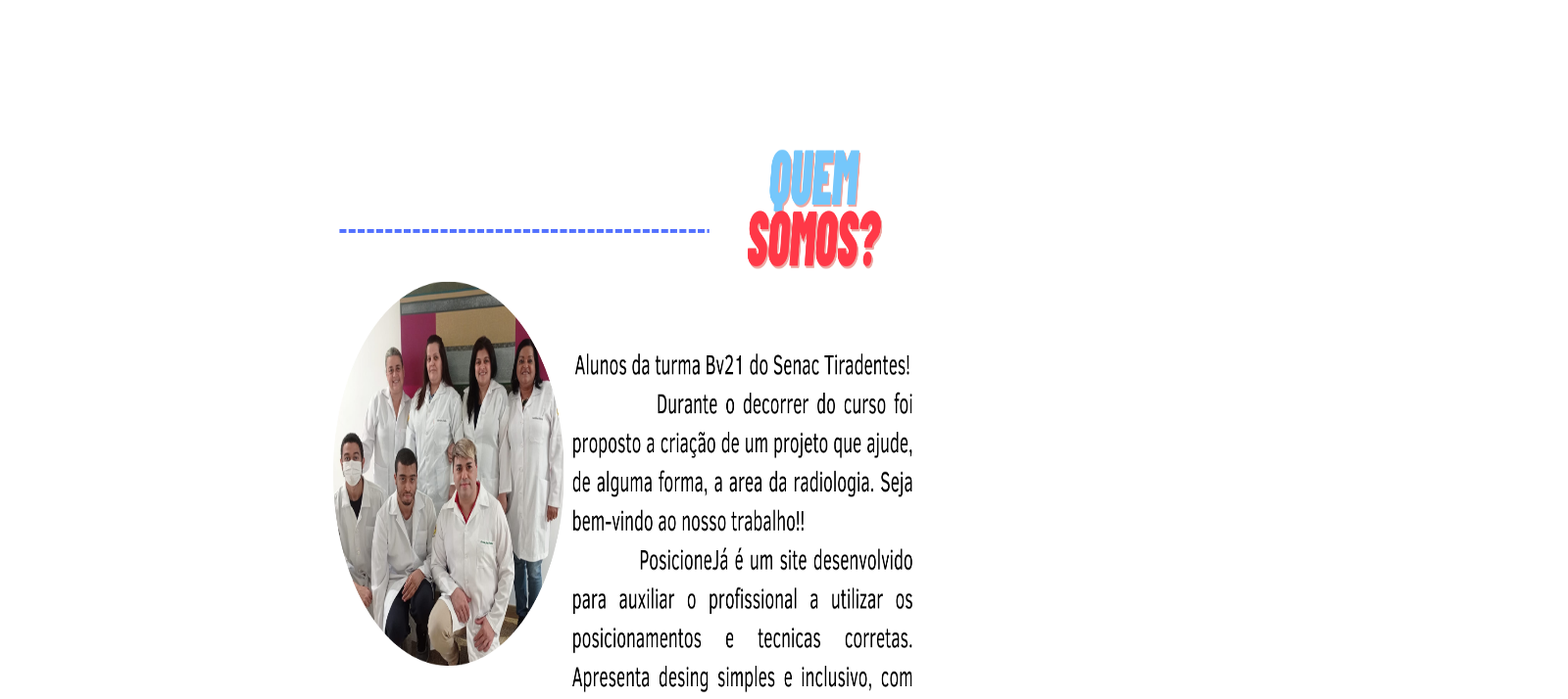
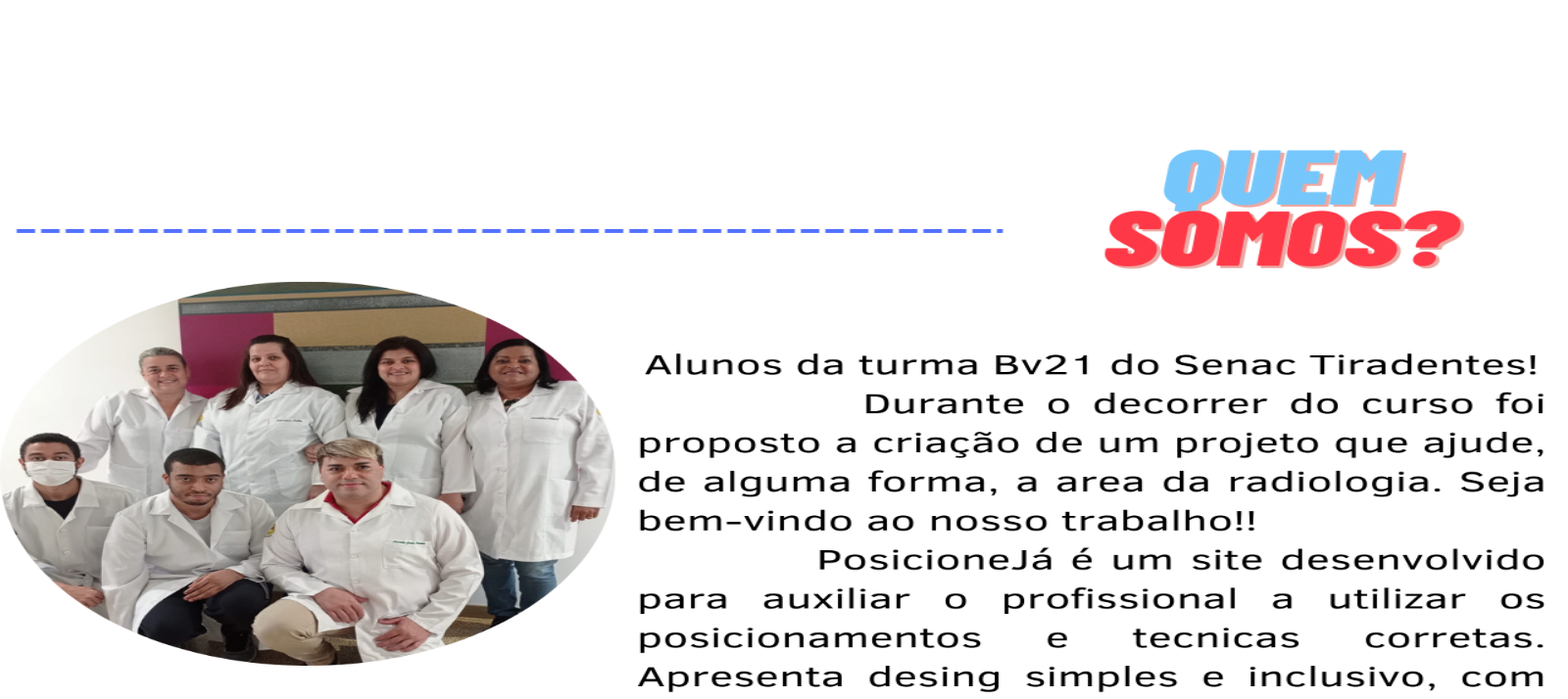
Before and after one commit to Kk-auy/sobrenos, a plain HTML site: page index.html in a window 1280 px wide. Shown: the part 300-1014 px from the top of the page at 98% size, 1600 px wide, since content can reach past the window. Drawn offline with Linux system fonts and the light colour scheme.

Commit message:
Update index.html

```diff
--- a/index.html
+++ b/index.html
@@ -26,7 +26,7 @@
 <br>
 <br>
 <br>
-<center><img src="1.png" height="800" width="600"></center>
+<center><img src="1.png" height="800" width="1600"></center>
 <br>
 <br>
 <table bordercolor="#ffffff" width="700">
```
